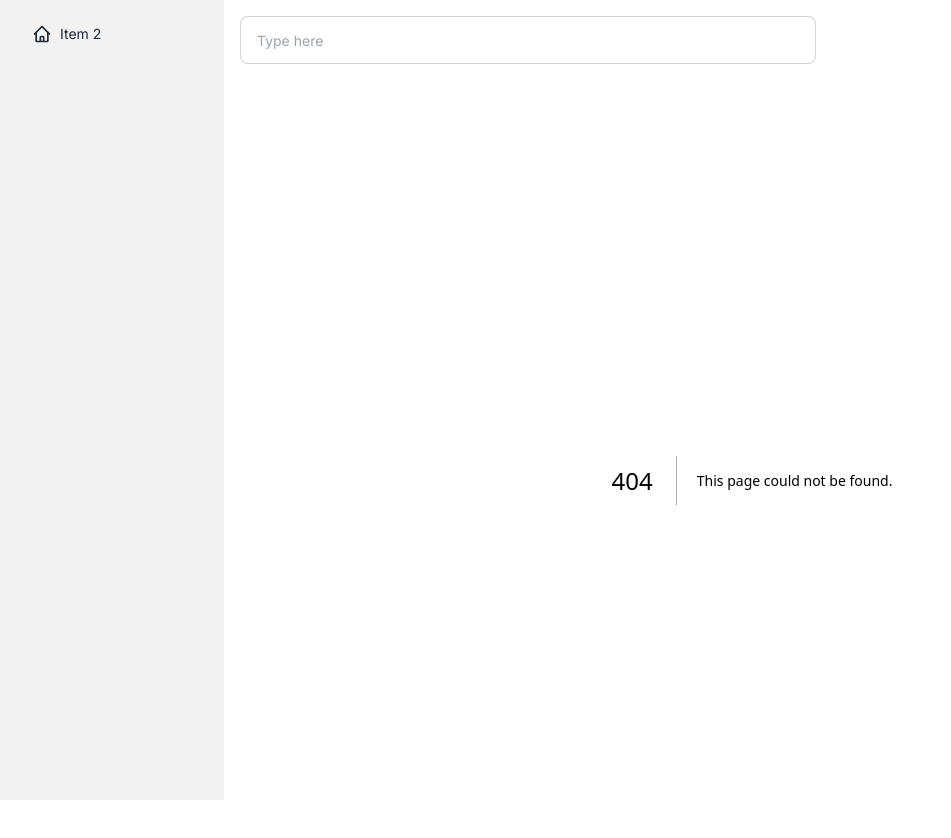
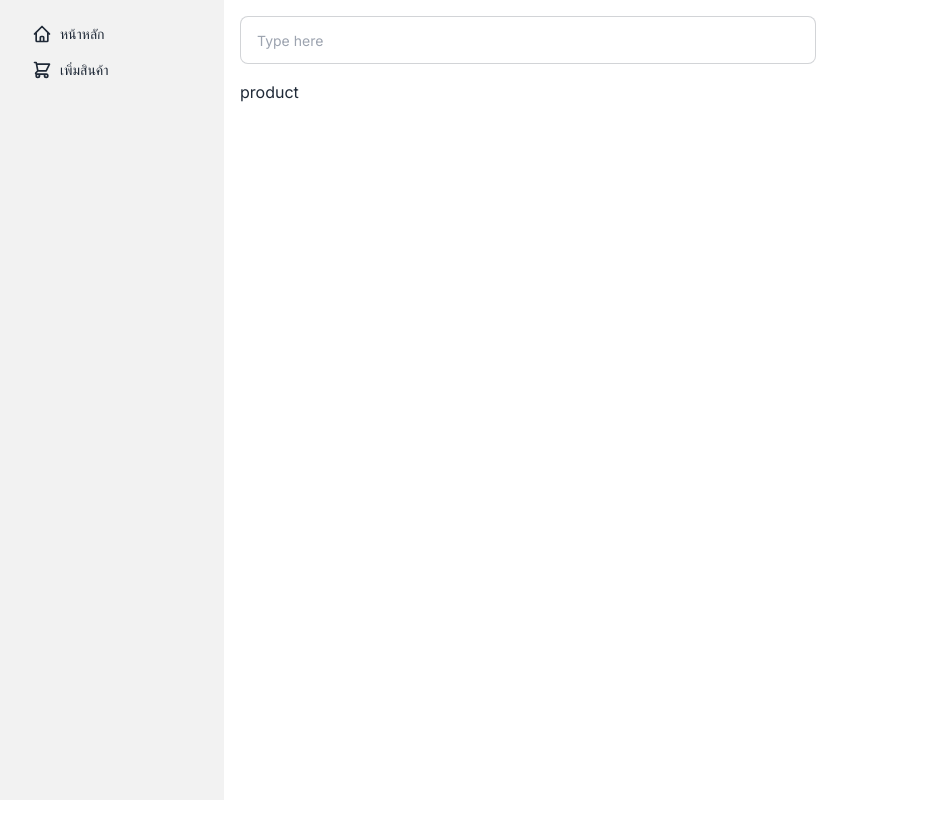
Before and after one commit to lMikadal/POS_Frontend_Nextjs, a Next.js app: page /product in a window 1280 px wide. Before the commit this address had no page. Shown: the top 838 px of the page, without its empty margins (0-951 px from the left). After the commit the page ends 800 px from the top, so only its background shows below. Built offline with nearby package versions, Linux system fonts and the light colour scheme.

Commit message:
finish structure in page index, init product page

```diff
--- a/app/page.tsx
+++ b/app/page.tsx
@@ -1,3 +1,66 @@
 export default function Home() {
-  return <>home</>;
+  const items = [
+    {
+      id: 1,
+      name: "Shoes",
+      price: 8.88,
+      tags: ["Fashion", "Products"],
+    },
+    {
+      id: 2,
+      name: "Shoes",
+      price: 8.88,
+      tags: ["Fashion", "Products"],
+    },
+    {
+      id: 3,
+      name: "Shoes",
+      price: 8.88,
+      tags: ["Fashion", "Products"],
+    },
+    {
+      id: 4,
+      name: "Shoes",
+      price: 8.88,
+      tags: ["Fashion", "Products"],
+    },
+    {
+      id: 5,
+      name: "Shoes",
+      price: 8.88,
+      tags: ["Fashion", "Products"],
+    },
+    {
+      id: 6,
+      name: "Shoes",
+      price: 8.88,
+      tags: ["Fashion", "asdf", "asdfa"],
+    },
+  ];
+  return (
+    <>
+      <div className="grid grid-cols-4 gap-4">
+        {items.map((item) => (
+          <div className="card bg-base-100 shadow-xl">
+            <figure>
+              <img
+                src="https://daisyui.com/images/stock/photo-1606107557195-0e29a4b5b4aa.jpg"
+                alt="Shoes"
+              />
+            </figure>
+            <div className="card-body">
+              <h2 className="card-title">{item.name}</h2>
+              <p>{item.price} บาท</p>
+              {/* tag */}
+              <div className="card-actions justify-end">
+                {item.tags.map((tag) => (
+                  <div className="badge badge-outline">{tag}</div>
+                ))}
+              </div>
+            </div>
+          </div>
+        ))}
+      </div>
+    </>
+  );
 }
--- /dev/null
+++ b/app/product/page.tsx
@@ -0,0 +1,7 @@
+export default function Product() {
+  return (
+    <>
+      <h1>product</h1>
+    </>
+  );
+}
--- a/components/Sidebar.tsx
+++ b/components/Sidebar.tsx
@@ -1,4 +1,20 @@
+import Link from "next/link";
+
 const Sidebar = () => {
+  const links = [
+    {
+      id: 1,
+      href: "/",
+      title: "หน้าหลัก",
+      icon: "M3 12l2-2m0 0l7-7 7 7M5 10v10a1 1 0 001 1h3m10-11l2 2m-2-2v10a1 1 0 01-1 1h-3m-6 0a1 1 0 001-1v-4a1 1 0 011-1h2a1 1 0 011 1v4a1 1 0 001 1m-6 0h6",
+    },
+    {
+      id: 2,
+      href: "/product",
+      title: "เพิ่มสินค้า",
+      icon: "M3 3h2l.4 2M7 13h10l4-8H5.4M7 13L5.4 5M7 13l-2.293 2.293c-.63.63-.184 1.707.707 1.707H17m0 0a2 2 0 100 4 2 2 0 000-4zm-8 2a2 2 0 11-4 0 2 2 0 014 0z",
+    },
+  ];
   return (
     <>
       <div className="drawer-side">
@@ -8,8 +24,9 @@ const Sidebar = () => {
           className="drawer-overlay"
         ></label>
         <ul className="menu px-2 pt-4 md:p-4 w-44 md:w-56 min-h-full bg-base-200 text-base-content">
-          <li>
-            <a>
+          {links.map((link) => (
+            <li key={link.id}>
+              <Link href={link.href}>
                 <svg
                   xmlns="http://www.w3.org/2000/svg"
                   className="h-5 w-5"
@@ -18,15 +35,16 @@ const Sidebar = () => {
                   stroke="currentColor"
                 >
                   <path
-                  strokeLinecap="round"
-                  strokeLinejoin="round"
-                  strokeWidth="2"
-                  d="M3 12l2-2m0 0l7-7 7 7M5 10v10a1 1 0 001 1h3m10-11l2 2m-2-2v10a1 1 0 01-1 1h-3m-6 0a1 1 0 001-1v-4a1 1 0 011-1h2a1 1 0 011 1v4a1 1 0 001 1m-6 0h6"
+                    stroke-linecap="round"
+                    stroke-linejoin="round"
+                    stroke-width="2"
+                    d={link.icon}
                   />
                 </svg>
-              Item 2
-            </a>
+                {link.title}
+              </Link>
             </li>
+          ))}
         </ul>
       </div>
     </>
```
Lines whose indentation alone changed are shown as unchanged.
